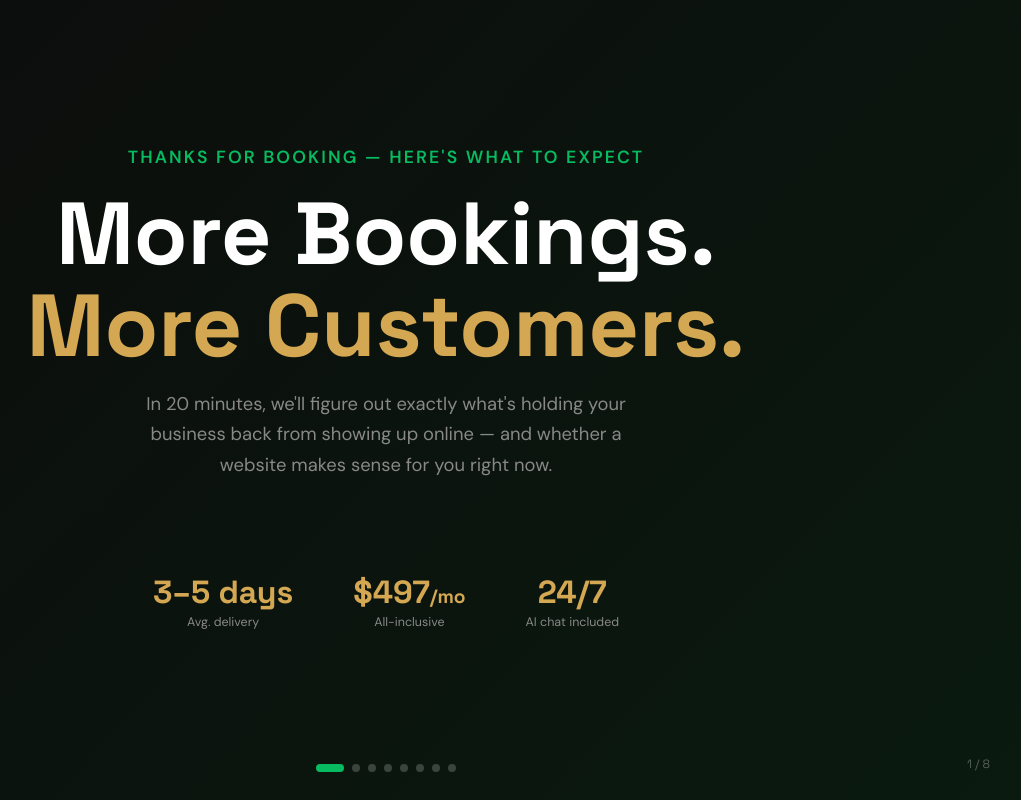
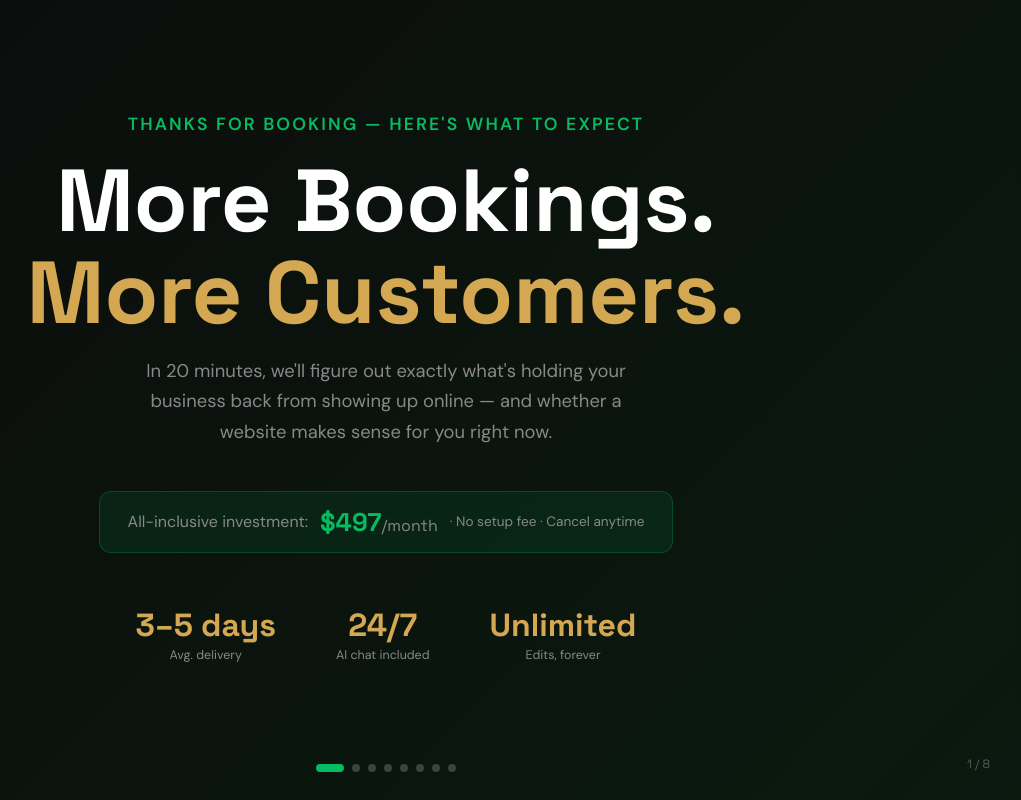
Before and after one commit to Mxj0r/minter-site, a plain HTML site: page public/minter-discovery-deck.html in a window 1280 px wide. Shown: the whole page, without its empty margins (254-1275 px from the left). Drawn offline with Linux system fonts and the light colour scheme.

Commit message:
Make price prominent on cover slide — green highlight bar with 97/mo, no setup fee, cancel anytime

```diff
--- a/public/minter-discovery-deck.html
+++ b/public/minter-discovery-deck.html
@@ -95,10 +95,15 @@ h3{font-size:1.1rem;font-weight:600;color:var(--g);text-transform:uppercase;lett
     <h3>Thanks for Booking — Here's What to Expect</h3>
     <h1>More Bookings.<br><span class="gold">More Customers.</span></h1>
     <p class="sub" style="max-width:540px">In 20 minutes, we'll figure out exactly what's holding your business back from showing up online — and whether a website makes sense for you right now.</p>
-    <div class="stats-bar" style="margin-top:40px">
+    <div style="background:rgba(6,187,96,0.1);border:1px solid rgba(6,187,96,0.25);border-radius:12px;padding:14px 28px;margin:16px 0 28px;display:inline-flex;align-items:center;gap:12px">
+      <span style="font-size:1rem;color:var(--mid)">All-inclusive investment:</span>
+      <span style="font-family:'Space Grotesk',sans-serif;font-size:1.6rem;font-weight:700;color:var(--g)">$497<span style="font-size:1rem;color:var(--mid);font-weight:400">/month</span></span>
+      <span style="font-size:0.85rem;color:var(--mid)">· No setup fee · Cancel anytime</span>
+    </div>
+    <div class="stats-bar">
       <div class="stat"><div class="num">3–5 days</div><div class="lbl">Avg. delivery</div></div>
-      <div class="stat"><div class="num">$497<span style="font-size:1.2rem">/mo</span></div><div class="lbl">All-inclusive</div></div>
       <div class="stat"><div class="num">24/7</div><div class="lbl">AI chat included</div></div>
+      <div class="stat"><div class="num">Unlimited</div><div class="lbl">Edits, forever</div></div>
     </div>
   </div>
 
```
